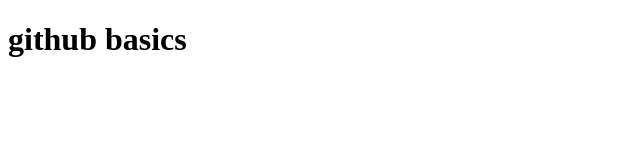
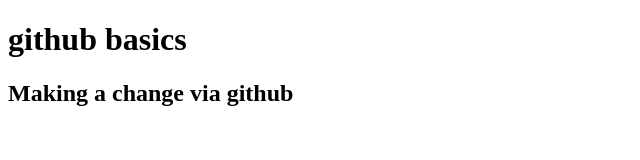
Before and after one commit to aaron-garcia-7/Bailey-Aaron-Shared, a plain HTML site: page index.html in a window 1280 px wide. Shown: the whole page, without its empty margins (0-640 px from the left). Drawn offline with Linux system fonts and the light colour scheme.

Commit message:
Update index.html

```diff
--- a/index.html
+++ b/index.html
@@ -8,5 +8,6 @@
 </head>
 <body>
     <h1>github basics</h1>
+    <h2>Making a change via github</h2>
 </body>
 </html>
```
